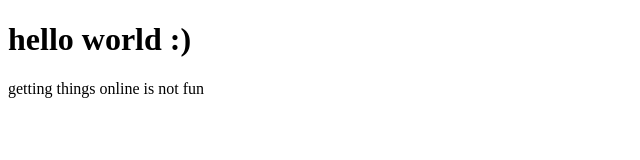
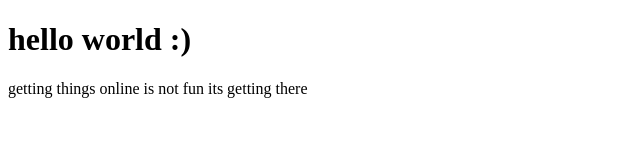
Before and after one commit to Kojo3126/hello-world, a plain HTML site: page index.html in a window 1280 px wide. Shown: the whole page, without its empty margins (0-640 px from the left). Drawn offline with Linux system fonts and the light colour scheme.

Commit message:
hello-world.html

```diff
--- a/index.html
+++ b/index.html
@@ -7,5 +7,6 @@
 	<body>
 <h1> hello world :) </h1>
 <p1> getting things online is not fun </p1>
+<p2> its getting there</p2>
 
 	</body>
```
